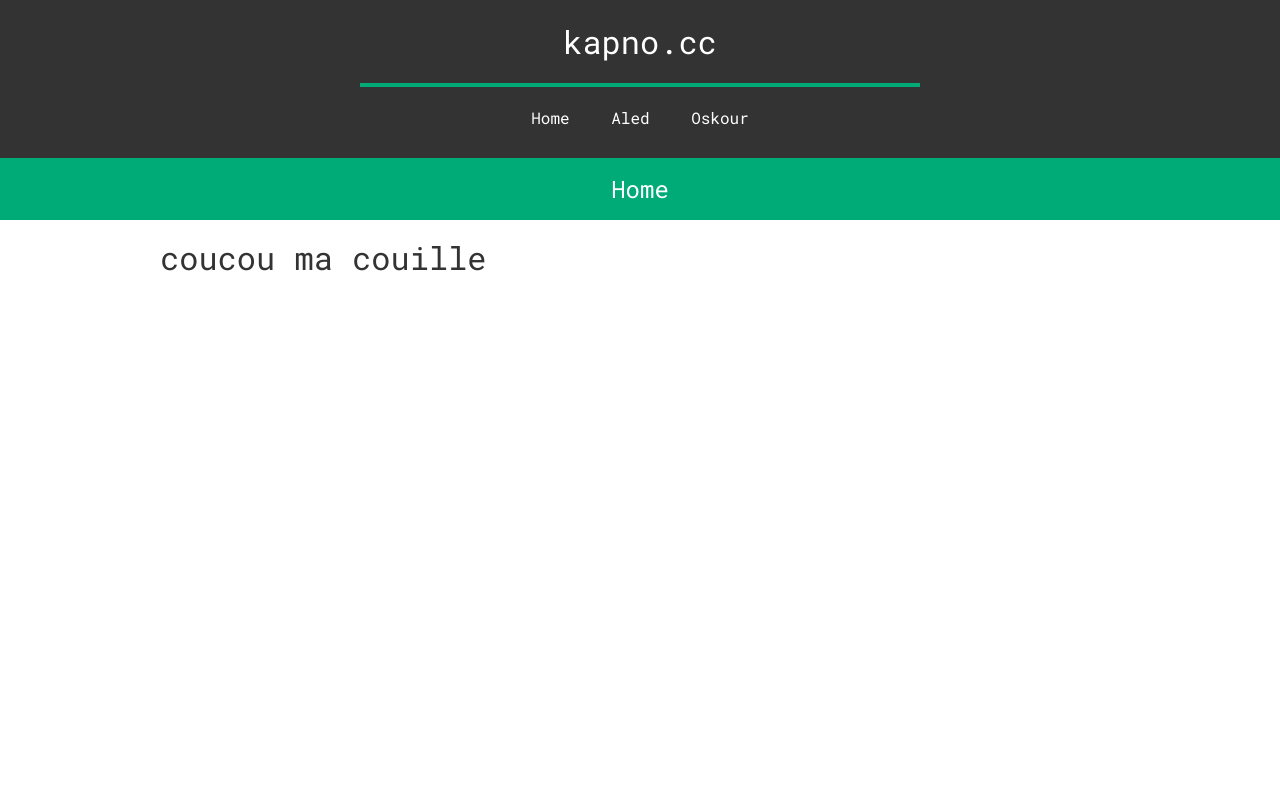
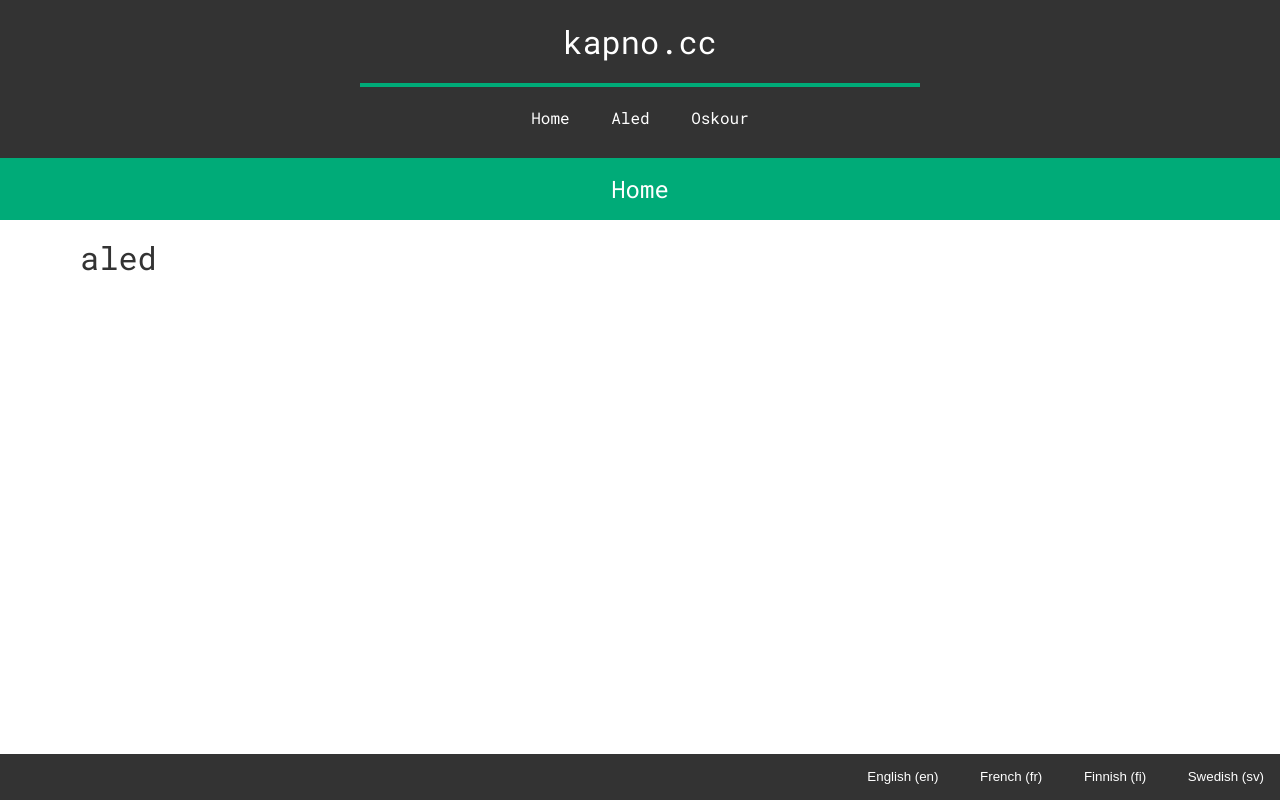
Before and after one commit to kapnoc/kapno.cc, a Django app: page /en/ in a window 1280 px wide. Run offline with Django 3.2, Linux system fonts and the light colour scheme.

Commit message:
added language list footer

```diff
--- a/home/templates/home/index.html
+++ b/home/templates/home/index.html
@@ -1,4 +1,4 @@
 {% extends 'base.html' %}
 {% block 'contents' %}
-<h1>coucou ma couille</h1>
+<h1>aled</h1>
 {% endblock %}
--- a/kapno_cc/static/style/global.css
+++ b/kapno_cc/static/style/global.css
@@ -88,13 +88,70 @@ h1, h2, h3, h4, h5, h6 {
  */
 
 .contents-wrapper {
-    max-width: 60rem;
+    max-width: 70rem;
     padding: 1em;
-    display: block;
     margin: 0 auto;
+    margin-bottom: 50px;
 }
 
 .contents {
-    display: block;
     text-align: justify;
 }
+
+/*
+ *  FOOTER
+ */
+
+.footer {
+    position: fixed;
+    min-height: 20px;
+    left: 0;
+    bottom: 0;
+    width: 100%;
+    background: #333;
+    color: #fff;
+    margin: 0;
+    margin-top: auto;
+    padding-top: 10px;
+    padding-bottom: 10px;
+    vertical-align: middle;
+    text-align: center;
+    font-family: "Roboto Mono", monospace;
+}
+
+/*
+ *  LANGUAGE SELECTOR
+ */
+
+.lang-select-wrapper {
+    text-align: right;
+}
+
+.lang-select-wrapper > ul {
+    list-style-type: none;
+    margin: 0;
+    padding: 0;
+}
+
+.lang-select-wrapper form {
+    display: inline;
+}
+
+.lang-select-wrapper-button {
+    text-decoration: none;
+    border: none;
+    cursor: pointer;
+    border-bottom: .1em solid transparent;
+    background: none!important;
+    color: #fff;
+    padding: 0;
+    margin-left: 16px;
+    margin-right: 16px;
+    padding-top: 5px;
+    padding-bottom: 5px;
+    transition: 250ms border ease-in-out;
+}
+
+.lang-select-wrapper-button:hover {
+    border-bottom: .1em solid rgba(255,255,255,.75);
+}
--- a/kapno_cc/templates/base.html
+++ b/kapno_cc/templates/base.html
@@ -47,6 +47,23 @@
         </div>
     </div>
 
+    <div class="footer">
+
+        <div class="lang-select-wrapper">
+            <ul>
+                {% get_available_languages as LANGUAGES %}
+                {% for lang in LANGUAGES %}
+                <form action="{% url 'set_language' %}" method="post">
+                    {% csrf_token %}
+                    <input name="next" type="hidden" value="{{ redirect_to }}" />
+                    <input name="language" type="hidden" value="{{ lang.0 }}" />
+                    <button class="lang-select-wrapper-button" type="submit">{{ lang.1 }} ({{ lang.0 }})</button>
+                </form>
+                {% endfor %}
+            </ul>
+        </div>
+    </div>
+
 </body>
 
 </html>
--- a/kapno_cc/urls.py
+++ b/kapno_cc/urls.py
@@ -19,5 +19,6 @@ from django.conf.urls.i18n import i18n_patterns
 
 urlpatterns = i18n_patterns(
     path('admin/', admin.site.urls),
+    path('i18n/', include('django.conf.urls.i18n')),
     path('', include('home.urls')),
 )
```
Also changed, not shown: requirements.txt (line endings or trailing spaces).
